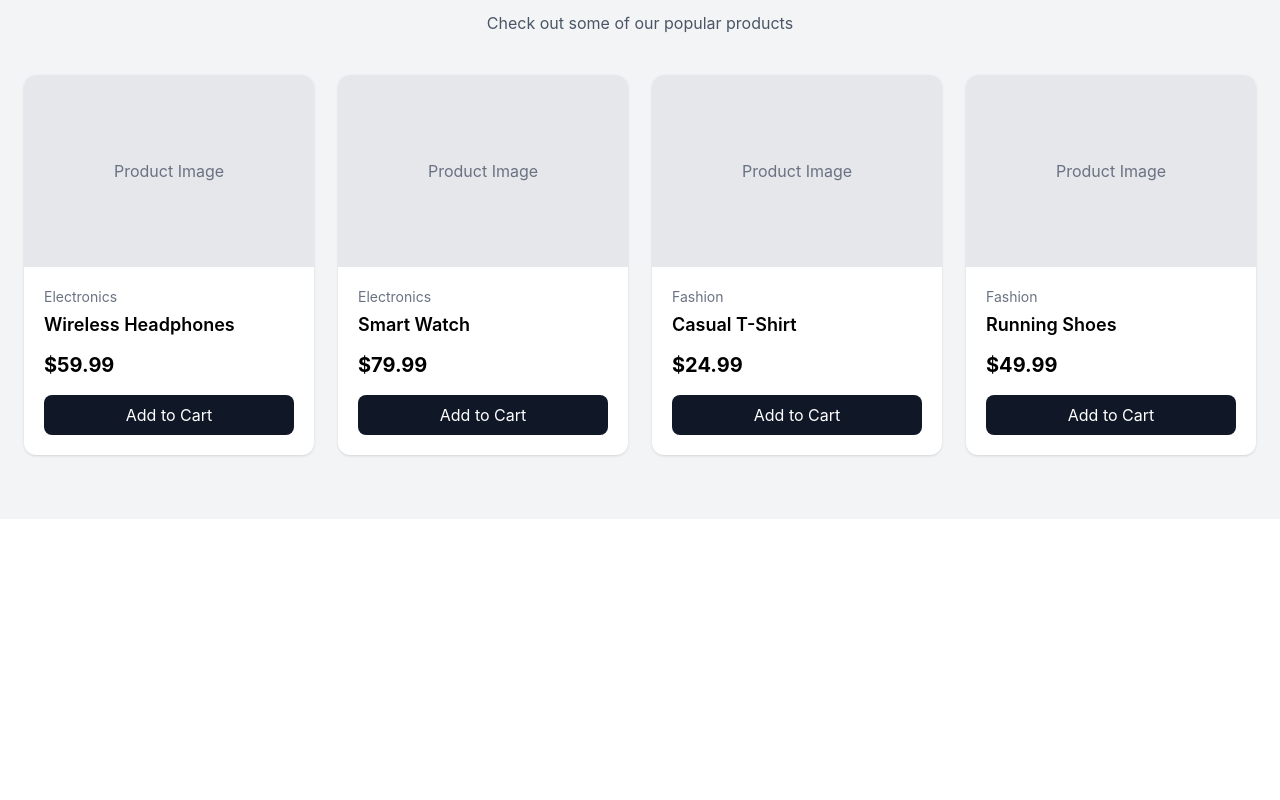
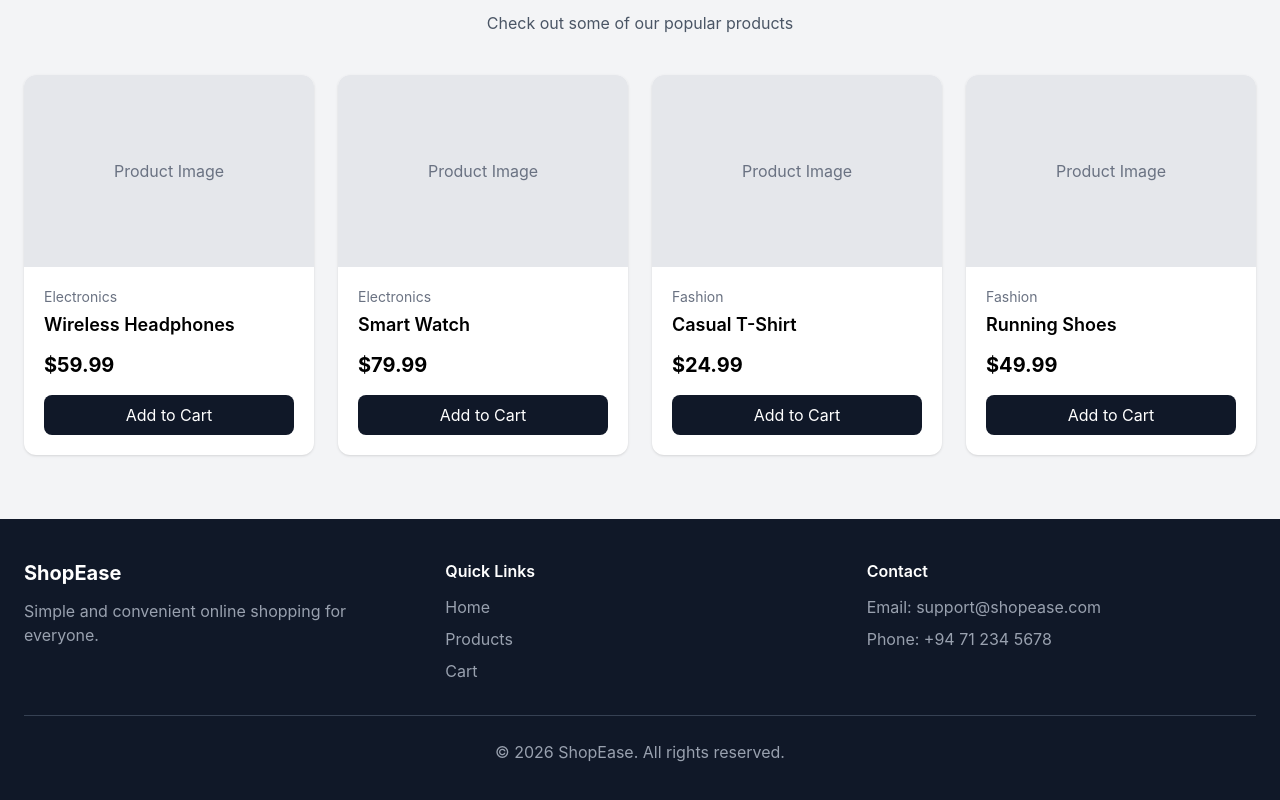
Before and after one commit to pathumnimsara/ecommerce-web, a React (Vite) app: page / in a window 1280 px wide. Shown: the part 1215-2015 px from the top of the page. Before the commit the page ends 1734 px from the top, so only its background shows below. Built offline with nearby package versions, Linux system fonts and the light colour scheme.

Commit message:
Add footer to home page

```diff
--- a/src/pages/Home.jsx
+++ b/src/pages/Home.jsx
@@ -1,3 +1,4 @@
+
 import { Link } from "react-router-dom";
 
 function Home() {
@@ -136,14 +137,12 @@ function Home() {
                 key={product.id}
                 className="bg-white rounded-xl overflow-hidden shadow-sm hover:shadow-lg transition"
               >
-                {/* Product Image Placeholder */}
                 <div className="h-48 bg-gray-200 flex items-center justify-center">
                   <span className="text-gray-500">
                     Product Image
                   </span>
                 </div>
 
-                {/* Product Details */}
                 <div className="p-5">
                   <p className="text-sm text-gray-500">
                     {product.category}
@@ -166,6 +165,63 @@ function Home() {
           </div>
         </div>
       </section>
+
+      {/* Footer */}
+      <footer className="bg-gray-900 text-white py-10">
+        <div className="max-w-7xl mx-auto px-6">
+          <div className="grid grid-cols-1 md:grid-cols-3 gap-8">
+
+            <div>
+              <h3 className="text-xl font-bold">
+                ShopEase
+              </h3>
+
+              <p className="text-gray-400 mt-3">
+                Simple and convenient online shopping for everyone.
+              </p>
+            </div>
+
+            <div>
+              <h3 className="font-semibold mb-3">
+                Quick Links
+              </h3>
+
+              <div className="flex flex-col gap-2 text-gray-400">
+                <Link to="/" className="hover:text-white">
+                  Home
+                </Link>
+
+                <Link to="/products" className="hover:text-white">
+                  Products
+                </Link>
+
+                <Link to="/cart" className="hover:text-white">
+                  Cart
+                </Link>
+              </div>
+            </div>
+
+            <div>
+              <h3 className="font-semibold mb-3">
+                Contact
+              </h3>
+
+              <p className="text-gray-400">
+                Email: support@shopease.com
+              </p>
+
+              <p className="text-gray-400 mt-2">
+                Phone: +94 71 234 5678
+              </p>
+            </div>
+
+          </div>
+
+          <div className="border-t border-gray-700 mt-8 pt-6 text-center text-gray-400">
+            © 2026 ShopEase. All rights reserved.
+          </div>
+        </div>
+      </footer>
     </main>
   );
 }
```
